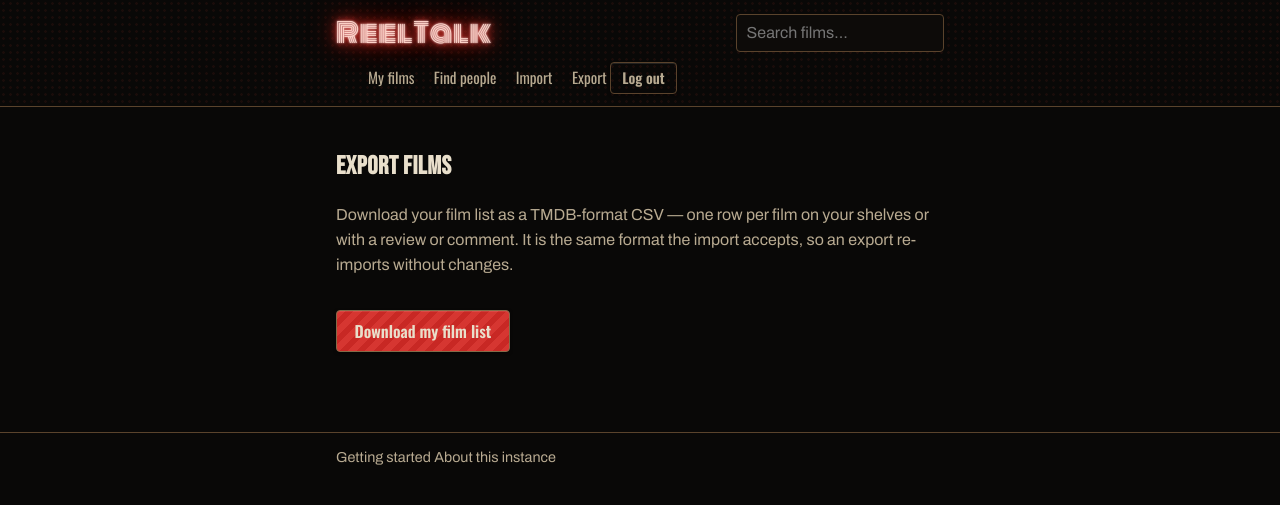
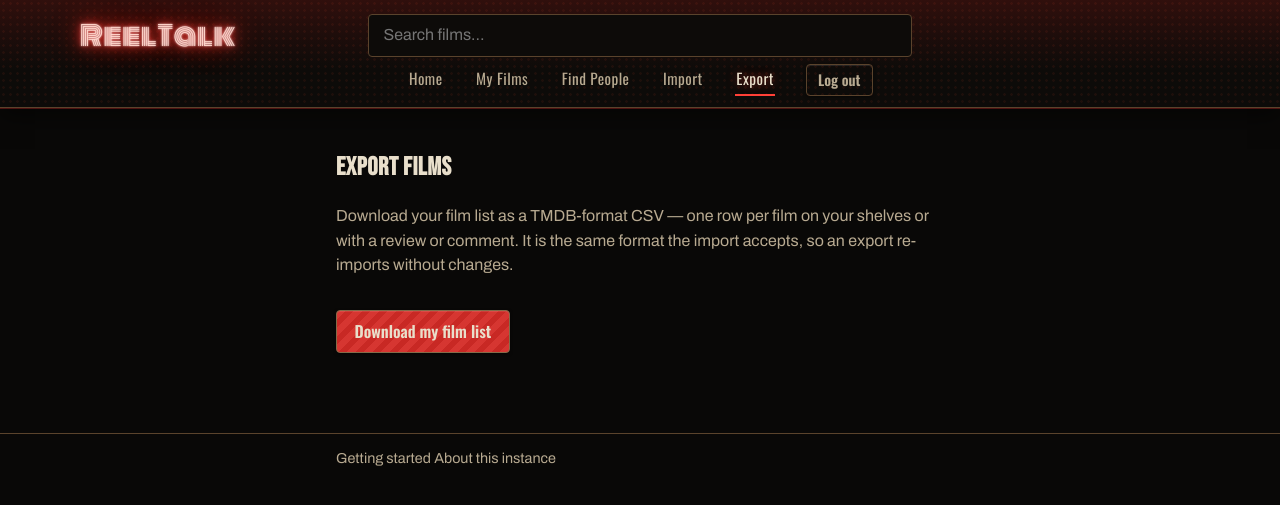
Before and after one commit to minnixtx/reeltalk, a Django app: page /preferences/export/ in a window 1280 px wide. Shown: the top 505 px of the page. Run offline with Django 5.2, Linux system fonts and the light colour scheme; the visitor is signed in with stand-in values (Sample User, id 1); parts of the project's set-up code (start-up, migrations or seed data) failed here and were passed over; some libraries are stand-ins or nearby versions.

Commit message:
M6 increment 5 (artwork, step B): marquee header restructure (R61/R62)

```diff
--- a/reeltalk/social/static/css/reeltalk.css
+++ b/reeltalk/social/static/css/reeltalk.css
@@ -100,16 +100,25 @@ a {
   padding: 1rem 1rem 3rem;
 }
 
+/* Marquee band (M6 artwork B, R61): a wide dark strip spanning the viewport —
+   top row logo / search / profile, nav row below. The header's inner container
+   is wider than the 40rem page column (which stays until sub-increment C). */
 .site-header {
   border-bottom: 1px solid var(--border);
+  box-shadow: 0 1px 0 rgba(212, 43, 38, 0.35), 0 8px 22px rgba(0, 0, 0, 0.5);
 }
 
-.site-header .container.nav {
-  display: flex;
+.site-header .container {
+  max-width: 72rem;
+}
+
+.header-top {
+  display: grid;
+  grid-template-columns: 1fr minmax(0, 34rem) 1fr;
   align-items: center;
-  justify-content: space-between;
-  padding-top: 0.75rem;
-  padding-bottom: 0.75rem;
+  gap: 1.25rem;
+  padding-top: 0.9rem;
+  padding-bottom: 0.4rem;
 }
 
 /* Wordmark — Monoton neon-tube treatment (M6 artwork, R60). */
@@ -123,15 +132,76 @@ a {
   text-shadow: 0 0 2px #fff, 0 0 6px var(--red-bright), 0 0 14px var(--red), 0 0 28px rgba(255, 40, 25, 0.9);
 }
 
-.site-header nav a {
-  margin-left: 1rem;
+.header-user {
+  justify-self: end;
+  display: flex;
+  align-items: center;
+  gap: 1.1rem;
+}
+
+.header-user a {
   color: var(--muted);
   text-decoration: none;
   font-size: 0.95rem;
 }
 
-.site-header nav a:hover {
-  color: var(--accent);
+.header-user a:hover {
+  color: var(--cream);
+}
+
+/* The signed-in handle is the only item on this side — kept lit like a
+   marquee name, going neon-red on hover. */
+.header-user .user-name {
+  color: var(--cream);
+}
+
+.header-user .user-name:hover {
+  color: var(--red-bright);
+}
+
+/* Nav row under the marquee, centered under the search box; the active page
+   gets the red underline (R61). */
+.nav-inner {
+  display: flex;
+  justify-content: center;
+  align-items: center;
+  flex-wrap: wrap;
+  gap: 0.35rem 1.9rem;
+  padding-top: 0;
+  padding-bottom: 0.7rem;
+}
+
+.site-nav a {
+  color: var(--muted);
+  text-decoration: none;
+  font-size: 0.95rem;
+  letter-spacing: 0.03em;
+  padding: 0.2rem 0.1rem;
+  border-bottom: 2px solid transparent;
+}
+
+.site-nav a:hover {
+  color: var(--cream);
+}
+
+.site-nav a.active {
+  color: var(--cream);
+  border-bottom-color: var(--red-bright);
+  text-shadow: 0 0 10px rgba(255, 65, 56, 0.5);
+}
+
+/* Narrow screens: the search box drops to its own full-width line so the
+   suggest dropdown keeps its shape. */
+@media (max-width: 40rem) {
+  .header-top {
+    grid-template-columns: 1fr auto;
+    row-gap: 0.6rem;
+  }
+
+  .global-search {
+    grid-column: 1 / -1;
+    order: 3;
+  }
 }
 
 h1 {
@@ -606,19 +676,15 @@ ul.errorlist {
 
 /* --- Global search + suggest dropdown (M2 increment 4) ---------------------- */
 
-.site-header .container.nav {
-  flex-wrap: wrap;
-  gap: 0.5rem;
+.global-search {
+  position: relative;
 }
 
-.global-search {
-  position: relative;
-  margin-left: 1rem;
-}
-
+/* Wide centered search box (M6 artwork B); the suggest dropdown anchors to
+   its bottom edge via the form's position:relative. */
 .global-search input[type="search"] {
-  width: 13rem;
-  padding: 0.35rem 0.6rem;
+  width: 100%;
+  padding: 0.5rem 0.9rem;
   font: inherit;
   color: inherit;
   background: var(--field);
@@ -760,10 +826,14 @@ table.results th {
    Halftone + thin amber/brown trim on display surfaces. No full-page grunge —
    body copy stays clean. */
 
-/* Header band: faint red halftone dot field (border comes from the base rule). */
+/* Header band (marquee, R61): faint red halftone dot field over a deepened
+   brown-black, with a soft red glow bleeding down from the top edge. The
+   border + under-edge come from the base rule. */
 .site-header {
-  background-image: radial-gradient(circle at center, rgba(255, 80, 45, 0.07) 1px, transparent 1.6px);
-  background-size: 7px 7px;
+  background-color: #0d0b09;
+  background-image: radial-gradient(circle at center, rgba(255, 80, 45, 0.07) 1px, transparent 1.6px),
+    linear-gradient(180deg, rgba(114, 23, 19, 0.35), rgba(114, 23, 19, 0) 65%);
+  background-size: 7px 7px, 100% 100%;
 }
 
 /* Buttons: worn look — faint diagonal sheen + amber-brown border + soft shadow. */
@@ -792,7 +862,8 @@ h2 {
   letter-spacing: 0.02em;
 }
 
-.site-header nav a,
+.site-nav a,
+.header-user a,
 button,
 .btn,
 .meta-list,
--- a/templates/base.html
+++ b/templates/base.html
@@ -10,29 +10,43 @@
 </head>
 <body>
 <header class="site-header">
-  <div class="container nav">
+  {# M6 artwork B (R61): marquee band — logo left, search centered, profile right. #}
+  <div class="container header-top">
     <a class="brand" href="{% url 'index' %}">ReelTalk</a>
     <form class="global-search" action="{% url 'film-search' %}" method="get" role="search">
       <input type="search" name="q" placeholder="Search films…" autocomplete="off" aria-label="Search films">
       <ul id="search-suggest" class="suggest-list" hidden></ul>
     </form>
-    <nav>
+    <div class="header-user">
       {% if user.is_authenticated %}
-        <a href="{% url 'user-profile' user.localname %}">{{ user.localname }}</a>
-        <a href="{% url 'user-films' user.localname %}">My films</a>
-        <a href="{% url 'find-user' %}">Find people</a>
-        <a href="{% url 'import-films' %}">Import</a>
-        <a href="{% url 'export-films' %}">Export</a>
+        <a class="user-name" href="{% url 'user-profile' user.localname %}">{{ user.localname }}</a>
+      {% else %}
+        <a href="{% url 'login' %}">Log in</a>
+        <a href="{% url 'signup' %}">Sign up</a>
+      {% endif %}
+    </div>
+  </div>
+  {# Nav row under the marquee: real pages only; "Reviews" joins when a /reviews/ index exists. #}
+  <nav class="site-nav" aria-label="Main">
+    <div class="container nav-inner">
+      {% url 'index' as home_url %}
+      <a href="{{ home_url }}"{% if request.path == home_url %} class="active"{% endif %}>Home</a>
+      {% if user.is_authenticated %}
+        {% url 'user-films' user.localname as films_url %}
+        {% url 'find-user' as find_url %}
+        {% url 'import-films' as import_url %}
+        {% url 'export-films' as export_url %}
+        <a href="{{ films_url }}"{% if request.path == films_url %} class="active"{% endif %}>My Films</a>
+        <a href="{{ find_url }}"{% if request.path == find_url %} class="active"{% endif %}>Find People</a>
+        <a href="{{ import_url }}"{% if request.path == import_url %} class="active"{% endif %}>Import</a>
+        <a href="{{ export_url }}"{% if request.path == export_url %} class="active"{% endif %}>Export</a>
         <form method="post" action="{% url 'logout' %}" class="inline">
           {% csrf_token %}
           <button type="submit">Log out</button>
         </form>
-      {% else %}
-        <a href="{% url 'login' %}">Log in</a>
-        <a href="{% url 'signup' %}">Sign up</a>
       {% endif %}
-    </nav>
-  </div>
+    </div>
+  </nav>
 </header>
 <main class="container">
   {% if messages %}
```
